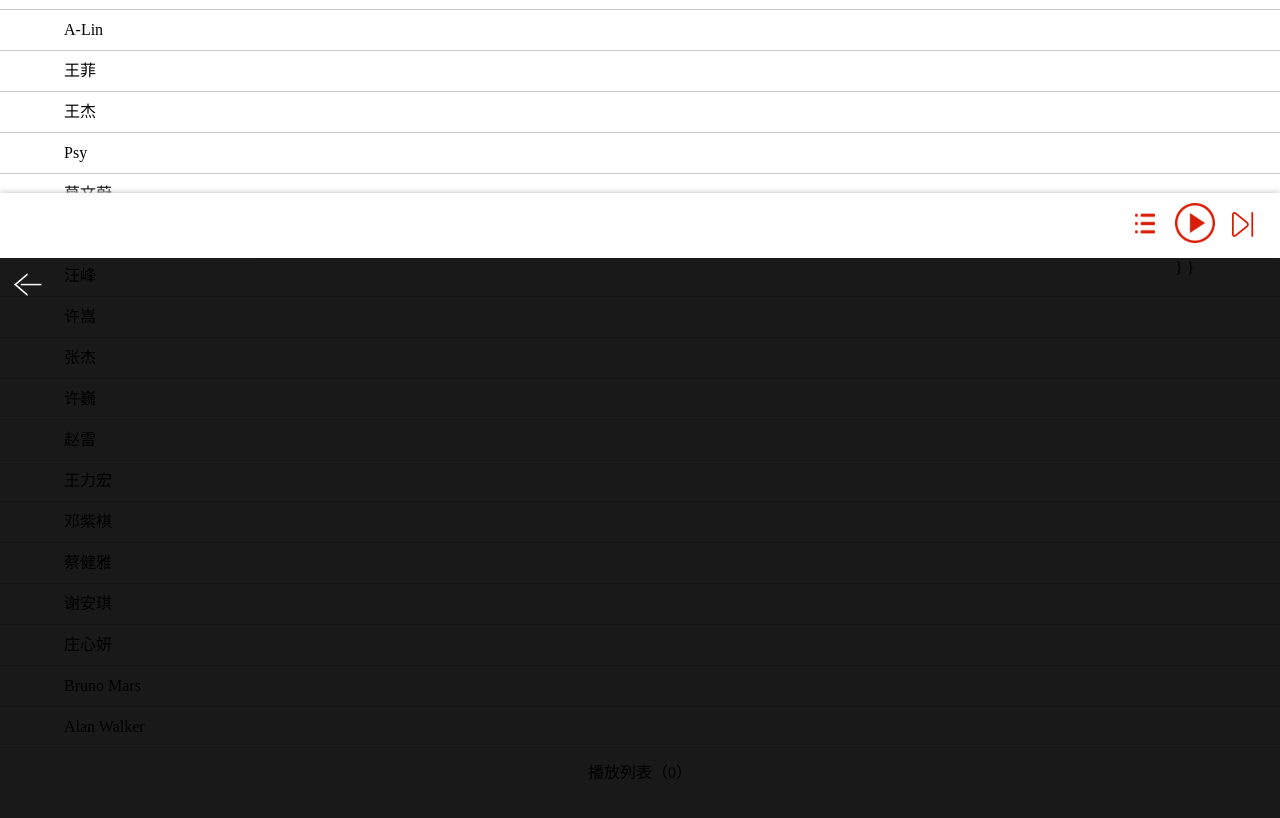
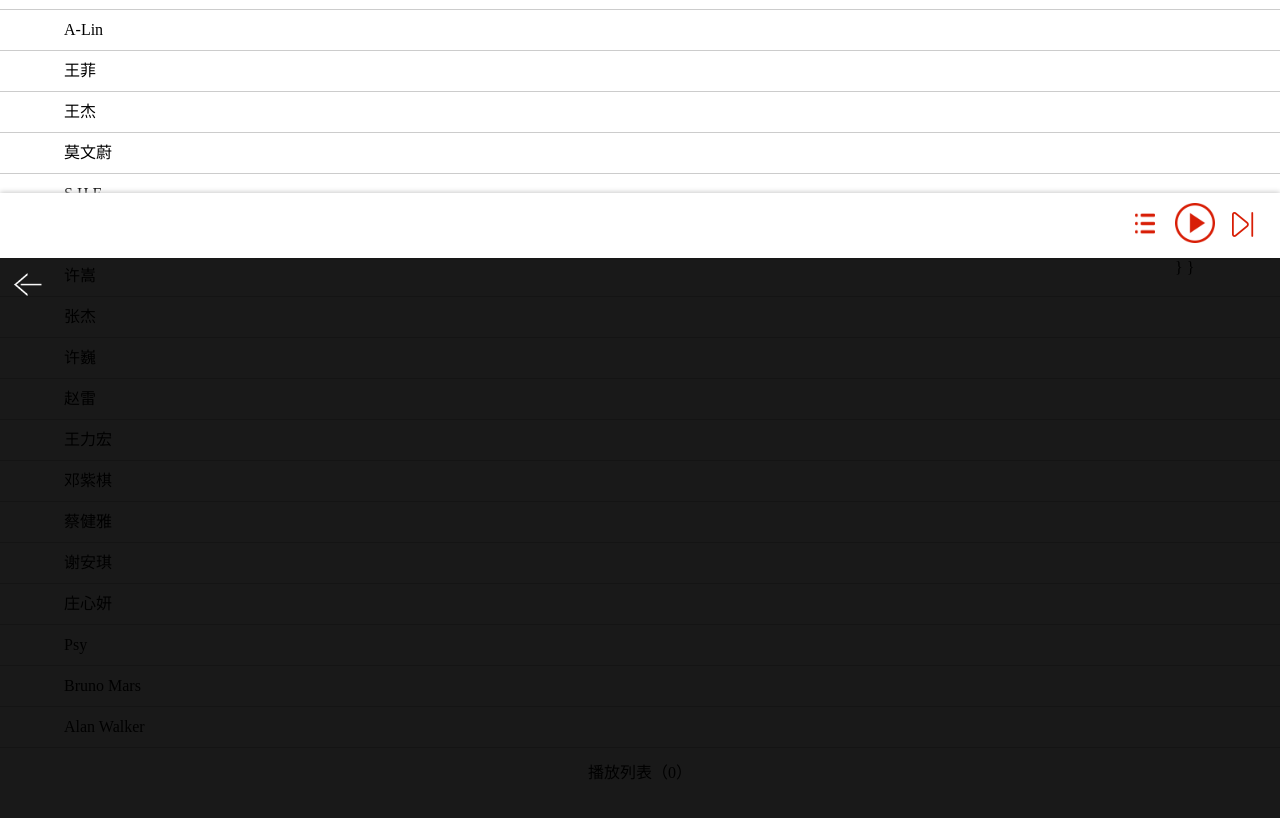
Before and after one commit to yuzhenyou/CloudMusic, a Vue app: page /#/singer in a window 1280 px wide. Shown: the part 542-1360 px from the top of the page. Built offline with nearby package versions, Linux system fonts and the light colour scheme; what muse-ui would draw is missing.

Commit message:
更新列表

```diff
--- a/src/components/singer.vue
+++ b/src/components/singer.vue
@@ -31,7 +31,6 @@
         {name:'A-Lin'},
         {name:'王菲'},
         {name:'王杰'},
-        {name:'Psy'},
         {name:'莫文蔚'},
         {name:'S.H.E'},
         {name:'汪峰'},
@@ -44,6 +43,7 @@
         {name:'蔡健雅'},
         {name:'谢安琪'},
         {name:'庄心妍'},
+        {name:'Psy'},
         {name:'Bruno Mars'},
         {name:'Alan Walker'},
         {name:'Charlie Puth'},
```
